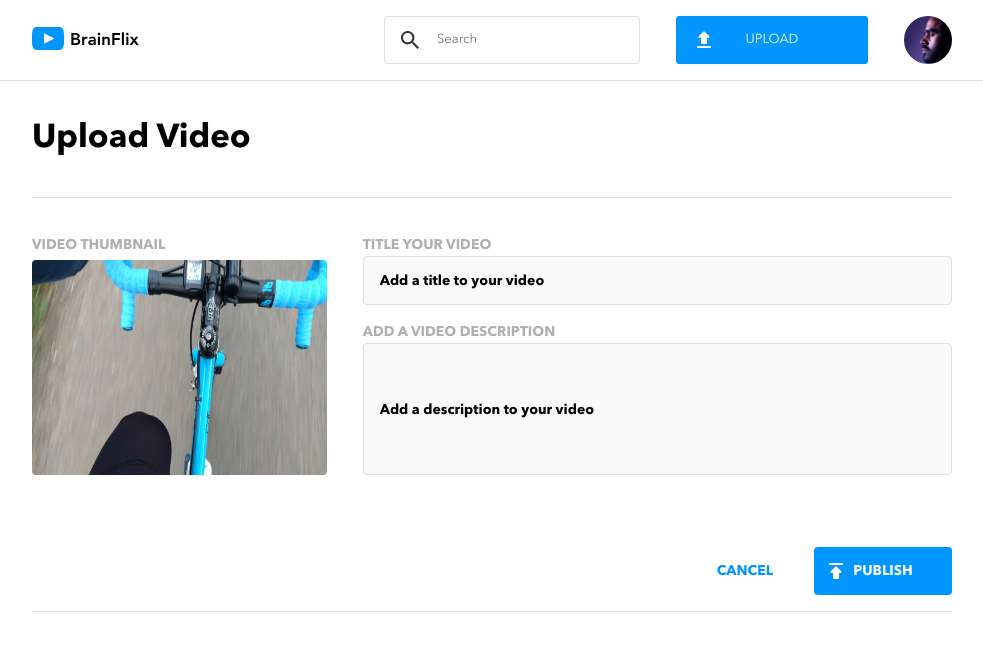
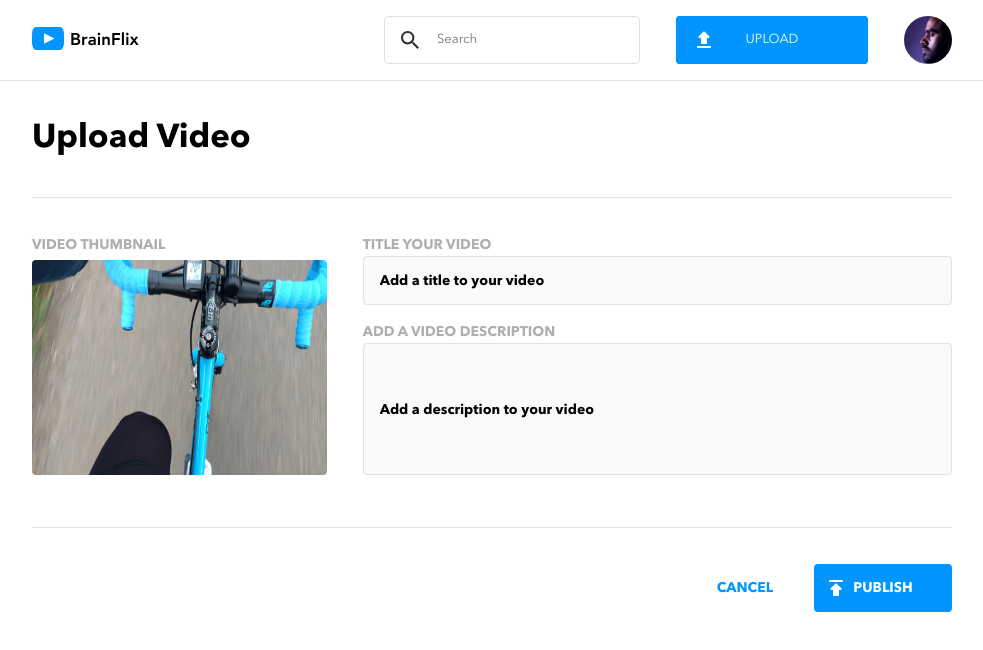
Before and after one commit to Siar416/brainflix, a React (Create React App) app: page /upload in a window 1280 px wide. Shown: the top 650 px of the page, without its empty margins (148-1131 px from the left). Built offline with nearby package versions, Linux system fonts and the light colour scheme.

Commit message:
fixed styling for tablet/desktop upload page

```diff
--- a/src/pages/VideoUploadPage/VideoUploadPage.js
+++ b/src/pages/VideoUploadPage/VideoUploadPage.js
@@ -41,7 +41,7 @@ class VideoUploadPage extends Component {
         <section className="uploads__wrapper">
           <h1 className="uploads__title">Upload Video</h1>
           <form className="form" onSubmit={this.uploadBtn}>
-            <section className="test-1">
+            <section className="form__wrapper">
               <section className="form__thumbnail">
                 <h2 className="form__thumbnail__title">VIDEO THUMBNAIL</h2>
                 <img
@@ -69,7 +69,7 @@ class VideoUploadPage extends Component {
                 />
               </section>
             </section>
-            <div className="test">
+            <>
               <div className="uploads__button">
                 <button className="uploads__button-publish">
                   <img
@@ -82,7 +82,7 @@ class VideoUploadPage extends Component {
 
                 <button className="uploads__button-cancel">CANCEL</button>
               </div>
-            </div>
+            </>
           </form>
         </section>
       </section>
--- a/src/pages/VideoUploadPage/VideoUploadPage.scss
+++ b/src/pages/VideoUploadPage/VideoUploadPage.scss
@@ -131,6 +131,7 @@
       display: flex;
       flex-direction: row-reverse;
       margin-top: 2.25rem;
+      border-top: 0.0625rem solid $divider-color;
 
       &-publish {
         @include subheader-tablet-desktop;
@@ -146,6 +147,7 @@
         border-radius: 0.25rem;
         width: 30%;
         position: relative;
+        margin-top: 2.25rem;
 
         &-icon {
           position: absolute;
@@ -162,11 +164,11 @@
         border-radius: 0.25rem;
         color: $button-color;
         background-color: $background-color;
+        margin-top: 2.25rem;
       }
     }
   }
   .form {
-    border-bottom: 0.0625rem solid $divider-color;
     &__thumbnail__title {
       @include subheader-tablet-desktop;
       color: $secondary-color;
@@ -241,7 +243,7 @@
     &__button {
       display: flex;
       flex-direction: row-reverse;
-      margin-top: 2.25rem;
+      border-top: 0.0625rem solid $divider-color;
 
       &-publish {
         @include subheader-tablet-desktop;
@@ -257,6 +259,7 @@
         border-radius: 0.25rem;
         width: 15%;
         position: relative;
+        margin-top: 2.25rem;
 
         &-icon {
           position: absolute;
@@ -273,13 +276,18 @@
         border-radius: 0.25rem;
         color: $button-color;
         background-color: $background-color;
+        margin-top: 2.25rem;
       }
     }
   }
   .form {
     display: flex;
     flex-direction: column;
-    border-bottom: 0.0625rem solid $divider-color;
+
+    &__wrapper {
+      display: flex;
+      flex-direction: row;
+    }
 
     &__section {
       width: 100%;
@@ -346,9 +354,4 @@
       }
     }
   }
-
-  .test-1 {
-    display: flex;
-    flex-direction: row;
-  }
 }
```
